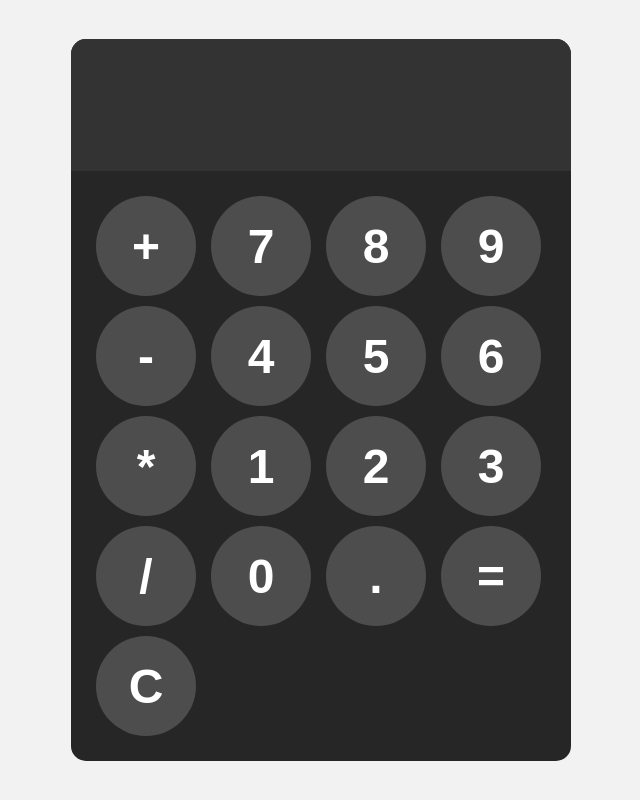
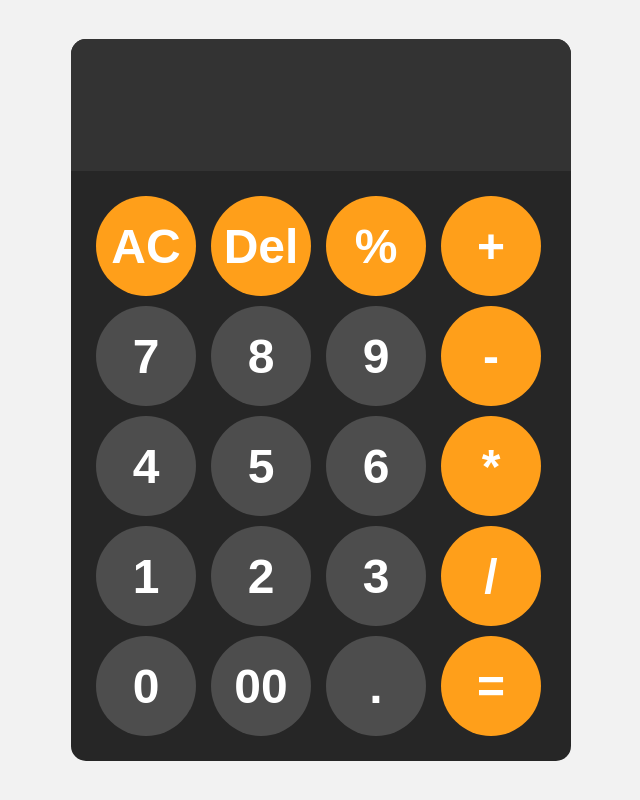
Before and after one commit to Deorum-1/Calculator, a plain HTML site: page index.html in a window 1280 px wide. Shown: the whole page, without its empty margins (319-959 px from the left). Drawn offline with Linux system fonts and the light colour scheme.

Commit message:
updating javascript file

```diff
--- a/index.css
+++ b/index.css
@@ -60,5 +60,6 @@ button:active{
     background: hsl(0, 0%, 50%);
 }
 .operator-btn{
+    display: grid;
     background: hsl(35, 100%, 55%);
 }
--- a/index.html
+++ b/index.html
@@ -14,23 +14,26 @@
     <div id="calculator">
         <input type="text" id="display" readonly>
         <div id="keys">
-            <button onclick="appendToDisplay('+')">+</button>
+            <button onclick="clearDisplay()" class="operator-btn">AC</button>
+            <button onclick="deleteDisplay()" class="operator-btn">Del</button>
+            <button onclick="appendToDisplay('%')" class="operator-btn">%</button>
+            <button onclick="appendToDisplay('+')" class="operator-btn">+</button>
             <button onclick="appendToDisplay('7')">7</button>
             <button onclick="appendToDisplay('8')">8</button>
             <button onclick="appendToDisplay('9')">9</button>
-            <button onclick="appendToDisplay('-')">-</button>
+            <button onclick="appendToDisplay('-')" class="operator-btn">-</button>
             <button onclick="appendToDisplay('4')">4</button>
             <button onclick="appendToDisplay('5')">5</button>
             <button onclick="appendToDisplay('6')">6</button>
-            <button onclick="appendToDisplay('*')">*</button>
+            <button onclick="appendToDisplay('*')" class="operator-btn">*</button>
             <button onclick="appendToDisplay('1')">1</button>
             <button onclick="appendToDisplay('2')">2</button>
             <button onclick="appendToDisplay('3')">3</button>
-            <button onclick="appendToDisplay('/')">/</button>
+            <button onclick="appendToDisplay('/')" class="operator-btn">/</button>
             <button onclick="appendToDisplay('0')">0</button>
+            <button onclick="appendToDisplay('00')">00</button>
             <button onclick="appendToDisplay('.')">.</button>
-            <button onclick="calcuate()">=</button>
-            <button onclick="clearDisplay">C</button>
+            <button onclick="calculate()" class="operator-btn">=</button>
         </div>
     </div>
 
--- a/index.js
+++ b/index.js
@@ -0,0 +1,24 @@
+const display = document.querySelector('#display') || []
+
+function appendToDisplay(input) {
+    display.value += input
+}
+
+function clearDisplay() {
+    display.value = ''
+}
+
+function calculate() {
+    try {
+        display.value = eval(display.value)
+    } catch (error) {
+        display.value = 'Error'
+    }
+}
+
+function deleteDisplay() {
+    // display.value = []
+
+    display.value = display.value.slice(display.value.lastIndex,-1)
+
+}
```
